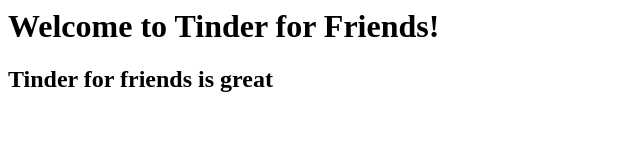
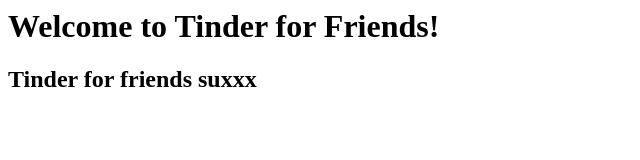
Before and after one commit to a22wong/tff, a plain HTML site: page index.html in a window 1280 px wide. Shown: the full height of the page, 0-640 px from the left. Drawn offline with Linux system fonts and the light colour scheme.

Commit message:
actually tff sux

```diff
--- a/index.html
+++ b/index.html
@@ -3,6 +3,6 @@
 	<title>Tinder for Friends</title>
   <body>
     <h1>Welcome to Tinder for Friends!</h1>
-	<h2>Tinder for friends is great</h2>
+	<h2>Tinder for friends suxxx</h2>
   </body>
 </html>
```
